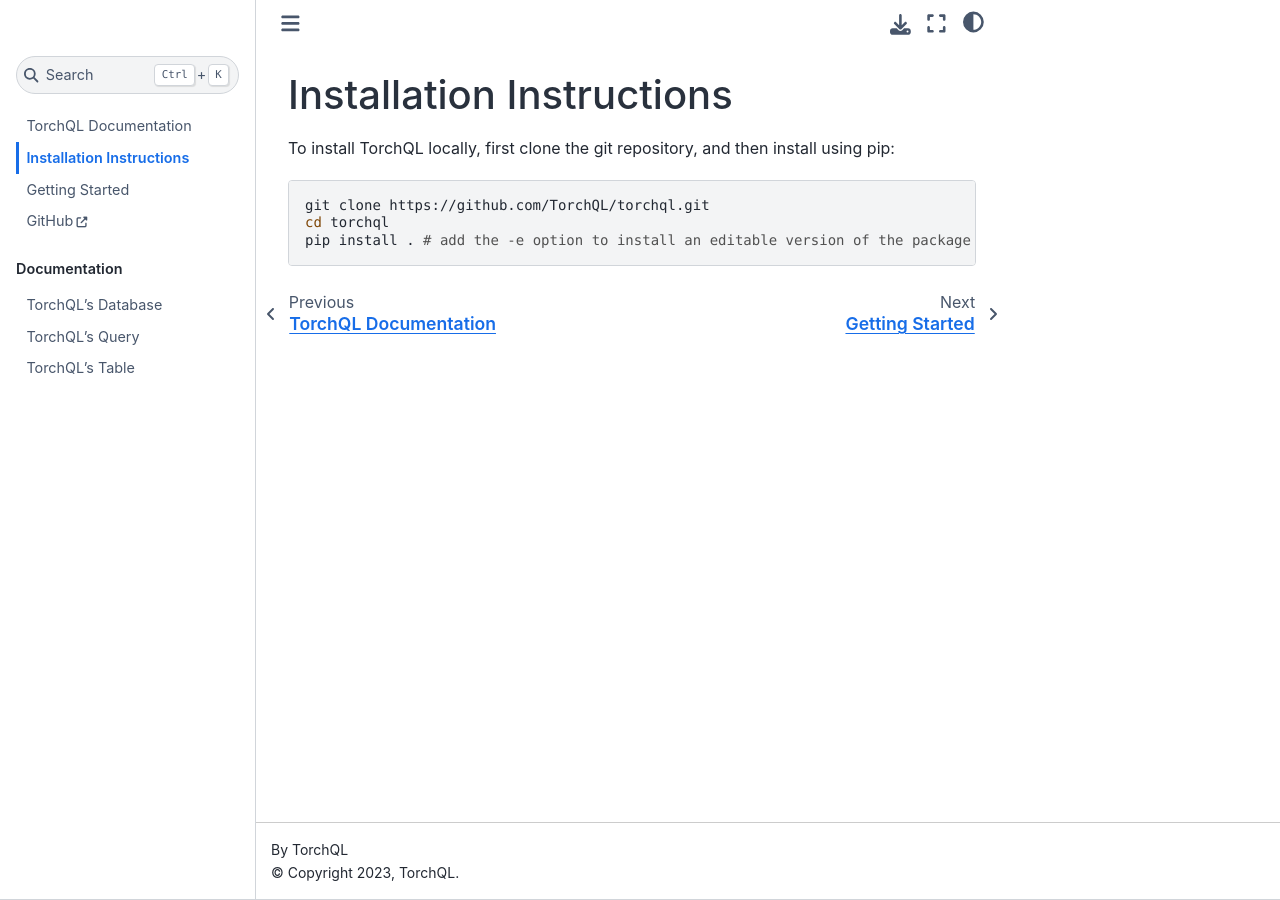
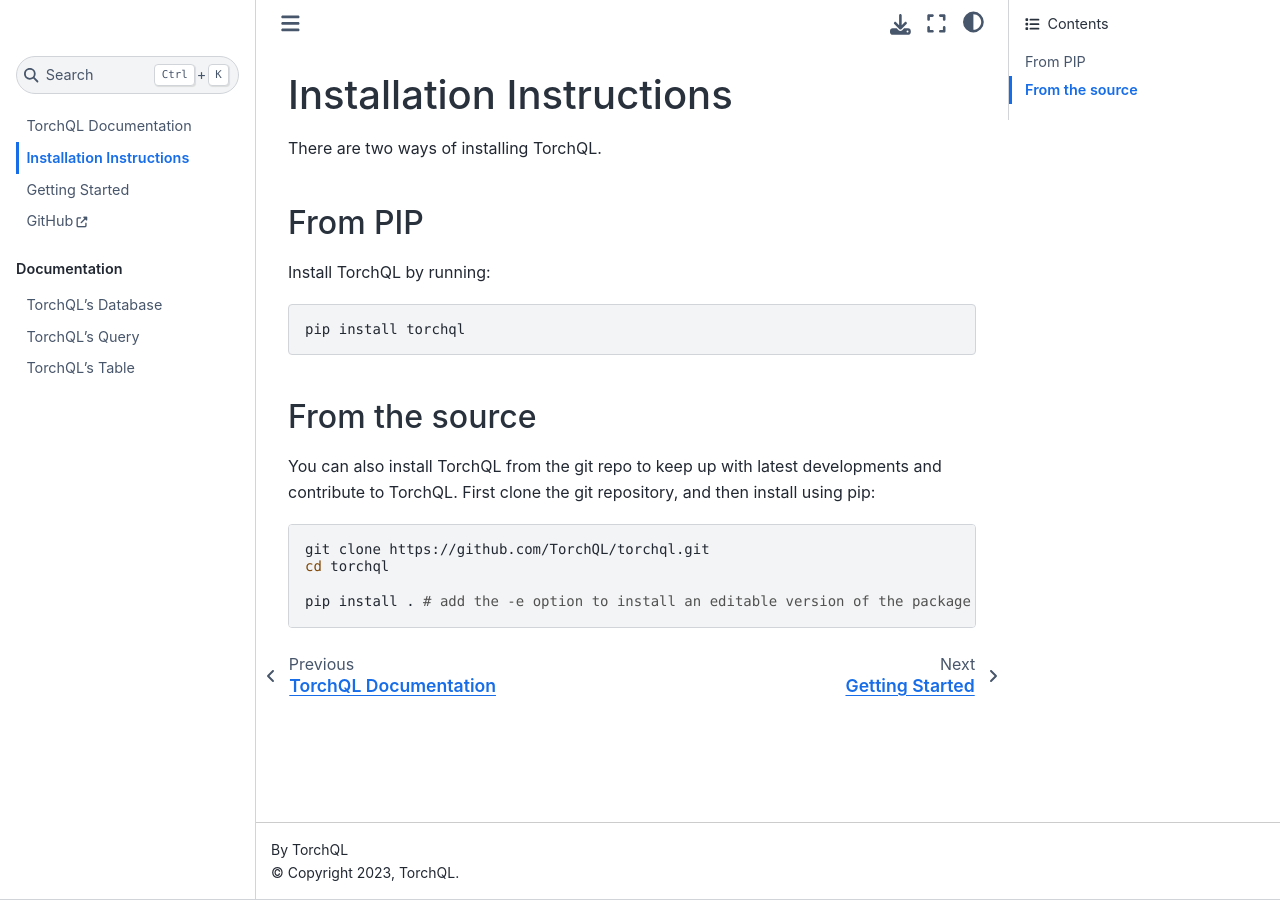
Before and after one commit to TorchQL/torchql, a Sphinx documentation site: the page built from docs/source/installation.md, in a window 1280 px wide. Built offline with Sphinx 7.4.7 and the Sphinx Book theme 1.1.4, drawn with Linux system fonts in a browser that asks for light colours.

Commit message:
Updated documentation

````diff
--- a/docs/source/installation.md
+++ b/docs/source/installation.md
@@ -1,9 +1,22 @@
 # Installation Instructions
 
-To install TorchQL locally, first clone the git repository, and then install using pip:
+There are two ways of installing TorchQL.
+
+## From PIP
+
+Install TorchQL by running:
+```bash
+pip install torchql
+```
+
+## From the source
+
+You can also install TorchQL from the git repo to keep up with latest developments and contribute to TorchQL.
+First clone the git repository, and then install using pip:
 
 ```bash
 git clone https://github.com/TorchQL/torchql.git
 cd torchql
+
 pip install . # add the -e option to install an editable version of the package
 ```
````
Also changed, not shown: README.md (+9 -1 lines).
